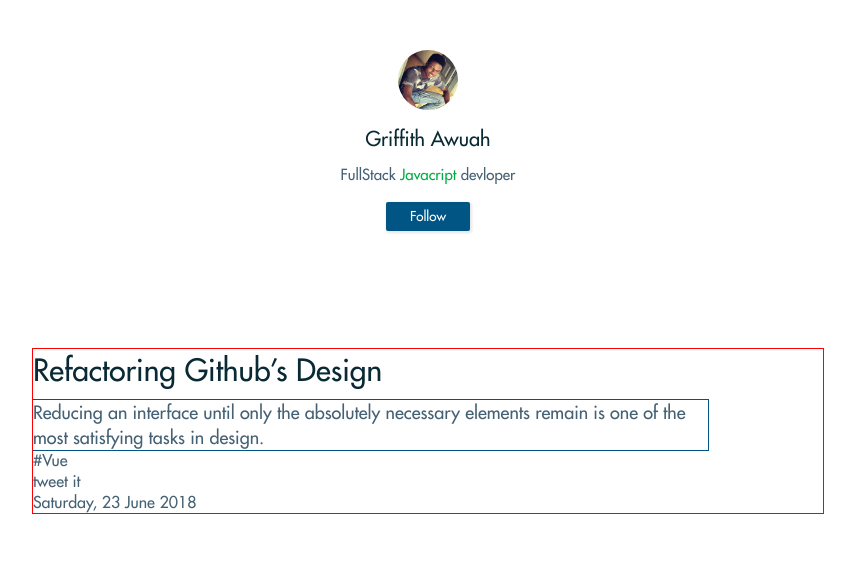
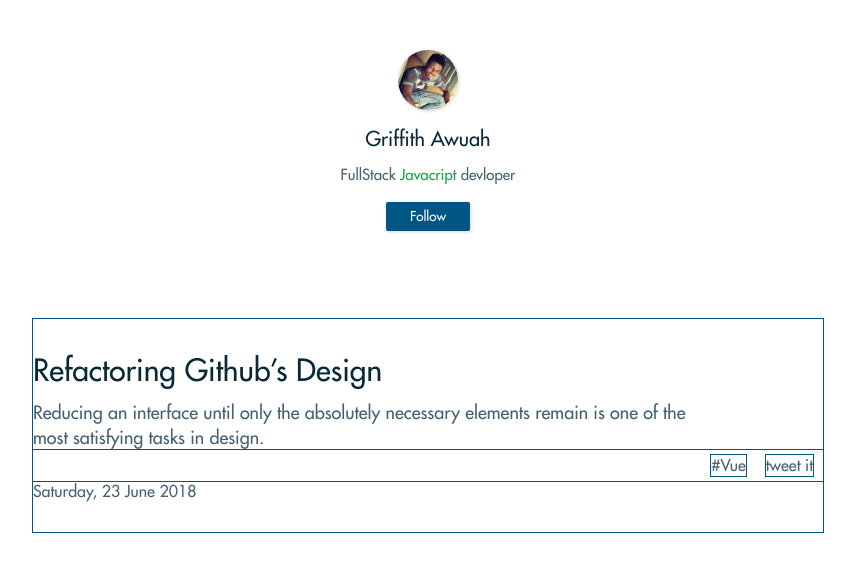
Before and after one commit to gwuah/Stark-blog, a Vue app: page /#/ in a window 1280 px wide. Shown: the top 572 px of the page, without its empty margins (212-1067 px from the left). Built offline with nearby package versions, Linux system fonts and the light colour scheme.

Commit message:
more styling on the post

```diff
--- a/src/assets/styles/main.scss
+++ b/src/assets/styles/main.scss
@@ -10,7 +10,6 @@
 }
 
 .container {
-  // outline: 1px solid $primary;
   display: flex;
   align-items: center;
   justify-content: center;
@@ -30,6 +29,7 @@
         width: em(60);
         height: em(60);
         border-radius: em(50);
+        box-shadow: 1px 1px 3px 1px rgba(0, 0, 0, 0.1);
       }
     }
     .name {
@@ -44,7 +44,6 @@
     }
 
     button {
-      // outline: 1px solid red;
       color: white;
       background: $primary;
       border: 0;
@@ -60,15 +59,10 @@
 }
 
 .content {
-  // outline: 1px solid $primary;
+  outline: 1px solid $primary;
   margin-top: em(50);
   width: em(790);
   .post {
-    // & > div {
-    //   outline: 1px solid red;
-    // }
-
-    outline: 1px solid red;
     margin: em(30) 0;
     cursor: pointer;
 
@@ -76,16 +70,24 @@
       font-size: em(30);
       margin-bottom: em(5);
       color: $black;
-
       &:hover {
         color: $primary;
         cursor: pointer;
       }
     }
     .post-about {
-      outline: 1px solid $primary;
       font-size: em(18);
       width: em(600);
     }
+
+    .post-social {
+      outline: 1px solid $primary;
+      display: flex;
+      justify-content: flex-end;
+      & > div {
+        outline: 1px solid $primary;
+        margin: em(5) em(10);
+      }
+    }
   }
 }
```
